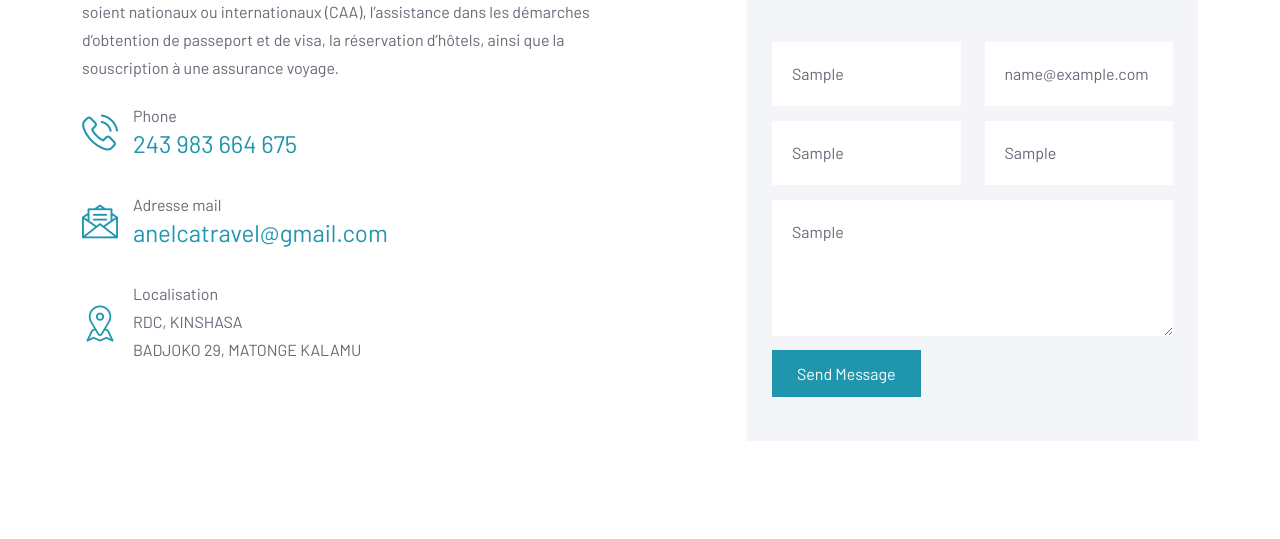
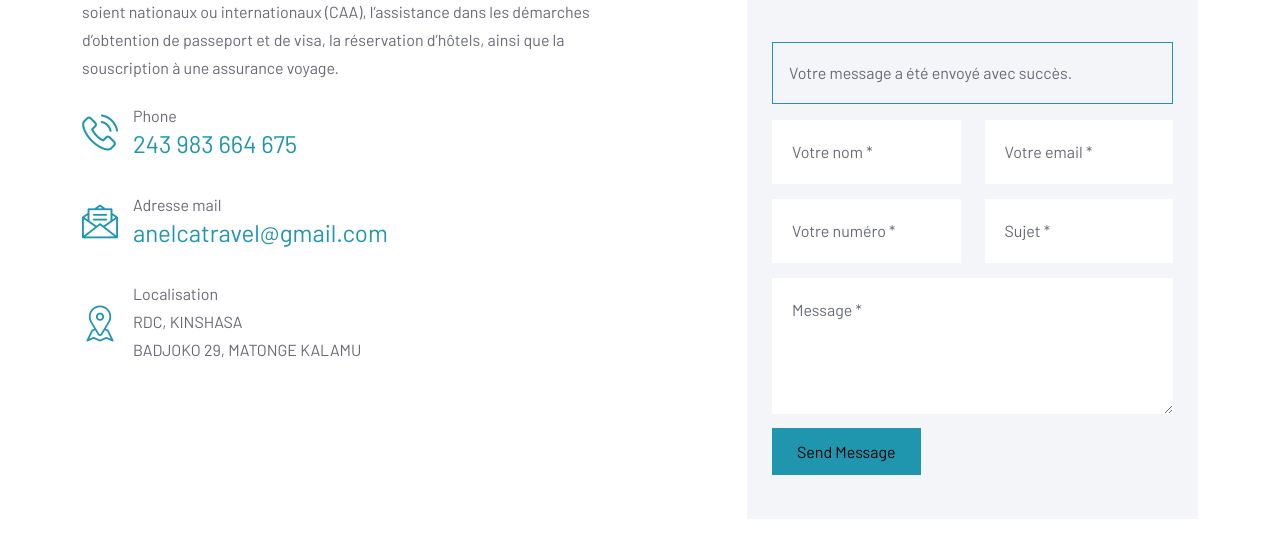
Before and after one commit to KongaDan/Travel, a plain HTML site: page contact.html in a window 1280 px wide. Both pictures are taken after typing "Sample", "name@example.com", "Sample", "Sample", "Sample" into the empty fields and a click on the button "Send Message". Shown: the part 636-1175 px from the top of the page. Drawn offline with Linux system fonts and the light colour scheme; no server answers.

Commit message:
Ajout de la fonctionnalité de formulaire de contact avec message de confirmation

```diff
--- a/contact.html
+++ b/contact.html
@@ -91,35 +91,39 @@
                         <div class="right-sidebar">
                             <div class="right-sidebar item">
                                 <h2>Contactez-nous</h2>
-                                <form method="post" class="right-sidebar item-form contact__form" action="https://duruthemes.com/demo/html/travol/multipage-slider/mail.php">
-                                    <!-- form message -->
+                                <form method="post" class="right-sidebar item-form contact__form" id="contactForm">
+                                    <!-- Message de confirmation -->
                                     <div class="row">
                                         <div class="col-12">
-                                            <div class="alert alert-success contact__msg" style="display: none" role="alert"> Your message was sent successfully. </div>
+                                            <div class="alert alert-success" id="formMessage" style="display: none;" role="alert">
+                                                Votre message a été envoyé avec succès.
+                                            </div>
                                         </div>
                                     </div>
-                                    <!-- form elements -->
+
+                                    <!-- Champs du formulaire -->
                                     <div class="row">
                                         <div class="col-md-6 form-group">
-                                            <input name="name" type="text" placeholder="Your Name *" required>
+                                            <input name="name" type="text" placeholder="Votre nom *" required>
                                         </div>
                                         <div class="col-md-6 form-group">
-                                            <input name="email" type="email" placeholder="Your Email *" required>
+                                            <input name="email" type="email" placeholder="Votre email *" required>
                                         </div>
                                         <div class="col-md-6 form-group">
-                                            <input name="phone" type="text" placeholder="Your Number *" required>
+                                            <input name="phone" type="text" placeholder="Votre numéro *" required>
                                         </div>
                                         <div class="col-md-6 form-group">
-                                            <input name="subject" type="text" placeholder="Subject *" required>
+                                            <input name="subject" type="text" placeholder="Sujet *" required>
                                         </div>
                                         <div class="col-md-12 form-group">
                                             <textarea name="message" id="message" cols="30" rows="4" placeholder="Message *" required></textarea>
                                         </div>
                                         <div class="col-md-12">
-                                            <button class="butn-dark"><a href="#0"><span>Send Message</span></a></button>
+                                            <button type="submit" class="butn-dark"><a><span>Send Message</span></a></button>
                                         </div>
                                     </div>
                                 </form>
+
                             </div>
                         </div>
                     </div>
@@ -310,6 +314,7 @@
     <script src="js/jquery.counterup.min.js"></script>
     <script src="js/smooth-scroll.min.js"></script>
     <script src="js/custom.js"></script>
+    <script src="js/script.js"></script>
 </body>
 
 <!-- Mirrored from duruthemes.com/demo/html/travol/multipage-slider/contact.html by HTTrack Website Copier/3.x [XR&CO'2014], Tue, 03 Jun 2025 10:29:44 GMT -->
--- /dev/null
+++ b/js/script.js
@@ -0,0 +1,21 @@
+
+document.addEventListener("DOMContentLoaded", function () {
+    const form = document.getElementById("contactForm");
+    const messageBox = document.getElementById("formMessage");
+
+    form.addEventListener("submit", function (e) {
+        // Laisse le formulaire se soumettre normalement
+        setTimeout(() => {
+            // Affiche le message de confirmation
+            messageBox.style.display = "block";
+
+            // Réinitialise les champs du formulaire
+            form.reset();
+
+            // Cache le message après 5 secondes
+            setTimeout(() => {
+                messageBox.style.display = "none";
+            }, 7000);
+        }, 500); // petit délai pour laisser le serveur traiter le POST (à ajuster si nécessaire)
+    });
+});
```
